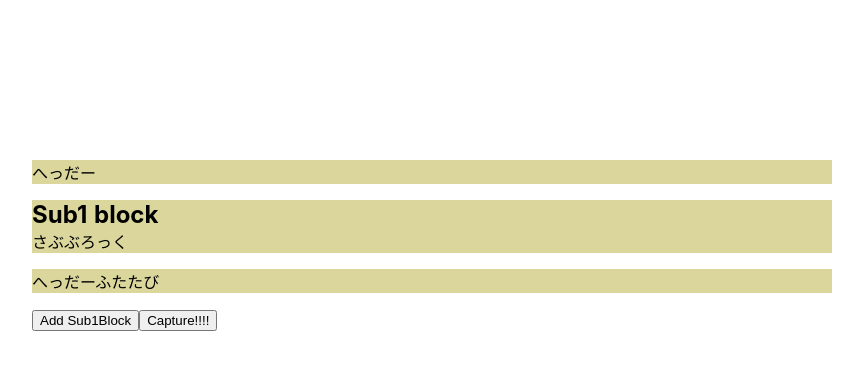
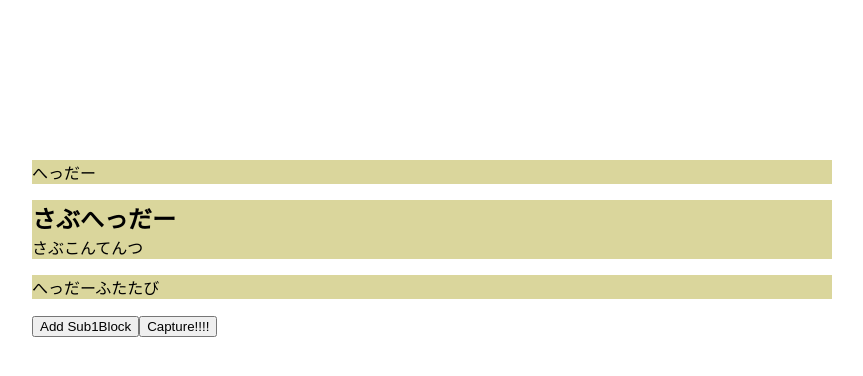
Before and after one commit to t4traw/ecpagemaker, a Nuxt app: page / in a window 1280 px wide. Shown: the top 376 px of the page, without its empty margins (208-1071 px from the left). Built offline with nearby package versions, Linux system fonts and the light colour scheme.

Commit message:
値を配列にして、項目が複数だった場合でも可能に

```diff
--- a/components/header_block.vue
+++ b/components/header_block.vue
@@ -9,7 +9,7 @@
 export default {
   data() {
     return {
-      foobar: this.msg,
+      foobar: this.msg[0],
       edit: false
     }
   },
--- a/components/sub1_block.vue
+++ b/components/sub1_block.vue
@@ -1,8 +1,8 @@
 <template lang="ejs">
   <div id="editable" class="block">
-    <h1>Sub1 block</h1>
-    <div class="text" v-if="!edit" v-text="foobar" v-on:click="edit = true"></div>
-    <input v-if="edit" type="text" v-model="foobar" v-on:blur="edit = false" v-autofocus>
+    <h1>{{midashi}}</h1>
+    <div class="text" v-if="!edit" v-text="content" v-on:click="edit = true"></div>
+    <input v-if="edit" type="text" v-model="content" v-on:blur="edit = false" v-autofocus>
   </div>
 </template>
 
@@ -10,7 +10,8 @@
 export default {
   data() {
     return {
-      foobar: this.msg,
+      midashi: this.msg[0],
+      content: this.msg[1],
       edit: false
     }
   },
--- a/pages/index.vue
+++ b/pages/index.vue
@@ -21,9 +21,9 @@ export default {
       counter: 2,
       currentView: 'headblock',
       children: [
-        {name: 'headblock', body: 'へっだー'},
-        {name: 'subblock', body: 'さぶぶろっく'},
-        {name: 'headblock', body: 'へっだーふたたび'},
+        {name: 'headblock', body: ['へっだー']},
+        {name: 'subblock', body: ['さぶへっだー', 'さぶこんてんつ']},
+        {name: 'headblock', body: ['へっだーふたたび']},
       ]
     }
   },
@@ -38,7 +38,7 @@ export default {
       });
     },
     add_sub1_block: function(){
-      this.children.push('subblock')
+      this.children.push({name: 'subblock', body: ['さぶへっだー', 'さぶこんてんつ']})
     }
   }
 }
```
